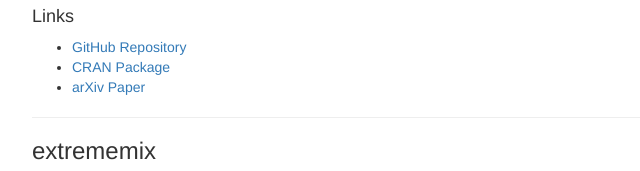
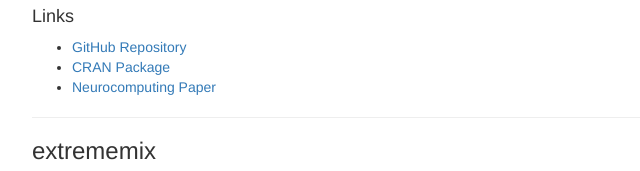
Before and after one commit to manueleleonelli/manueleleonelli.github.io, a plain HTML site: page experience.html in a window 1280 px wide. Shown: the part 6272-6443 px from the top of the page, 38-678 px from the left. Drawn offline with nearby package versions, Linux system fonts and the light colour scheme.

Commit message:
Update experience.html

```diff
--- a/experience.html
+++ b/experience.html
@@ -166,7 +166,7 @@ remotes::install_github("manueleleonelli/bnRep")
                     <ul>
                         <li><a href="https://github.com/manueleleonelli/bnRep">GitHub Repository</a></li>
                         <li><a href="https://cran.r-project.org/package=bnRep">CRAN Package</a></li>
-			<li><a href="https://arxiv.org/pdf/2409.19158">arXiv Paper</a></li>
+			<li><a href="https://www.sciencedirect.com/science/article/abs/pii/S0925231225001742">Neurocomputing Paper</a></li>
                     </ul>
                 </div>
 
```
